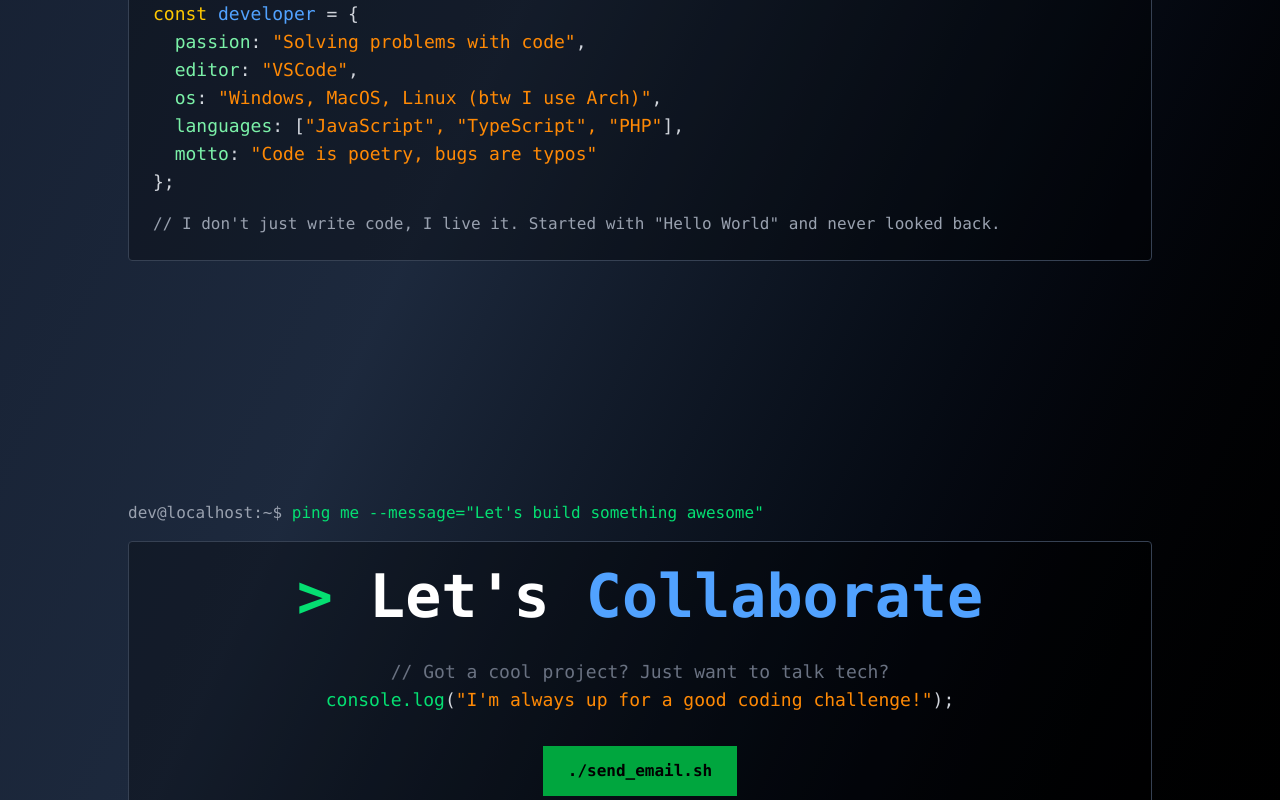
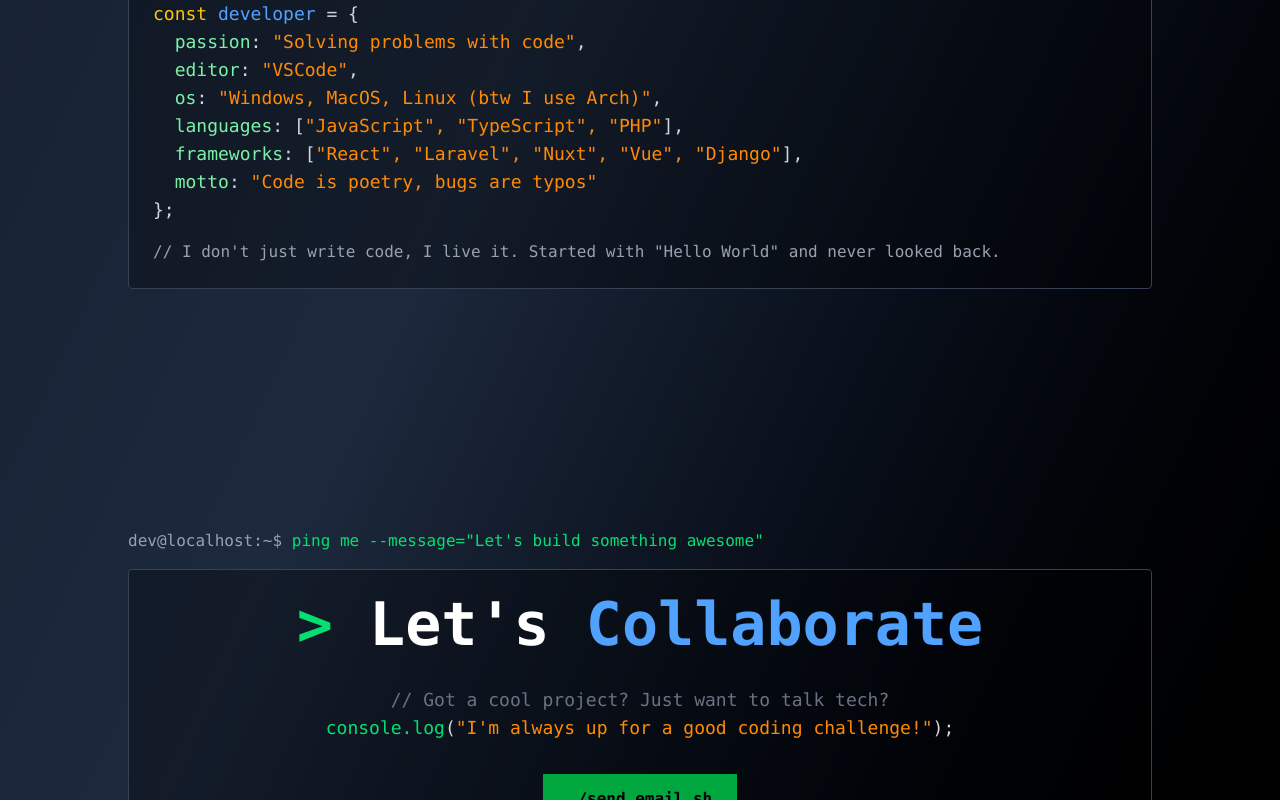
Before and after one commit to Sateshi/portfolio, a Vue app: page / in a window 1280 px wide. Shown: the part 1628-2428 px from the top of the page. Built offline with nearby package versions, Linux system fonts and the light colour scheme.

Commit message:
added frameworks

```diff
--- a/src/App.vue
+++ b/src/App.vue
@@ -212,6 +212,7 @@ onMounted(() => {
                   &nbsp;&nbsp;<span class="text-green-300 hover:text-green-200 transition-colors duration-300">editor</span>: <span class="text-orange-400 hover:text-orange-300 transition-colors duration-300">"VSCode"</span>,<br>
                   &nbsp;&nbsp;<span class="text-green-300 hover:text-green-200 transition-colors duration-300">os</span>: <span class="text-orange-400 hover:text-orange-300 transition-colors duration-300">"Windows, MacOS, Linux (btw I use Arch)"</span>,<br>
                   &nbsp;&nbsp;<span class="text-green-300 hover:text-green-200 transition-colors duration-300">languages</span>: [<span class="text-orange-400 hover:text-orange-300 transition-colors duration-300">"JavaScript", "TypeScript", "PHP"</span>],<br>
+                  &nbsp;&nbsp;<span class="text-green-300 hover:text-green-200 transition-colors duration-300">frameworks</span>: [<span class="text-orange-400 hover:text-orange-300 transition-colors duration-300">"React", "Laravel", "Nuxt", "Vue", "Django"</span>],<br>
                   &nbsp;&nbsp;<span class="text-green-300 hover:text-green-200 transition-colors duration-300">motto</span>: <span class="text-orange-400 hover:text-orange-300 transition-colors duration-300">"Code is poetry, bugs are typos"</span><br>
                   };
                 </p>
```
